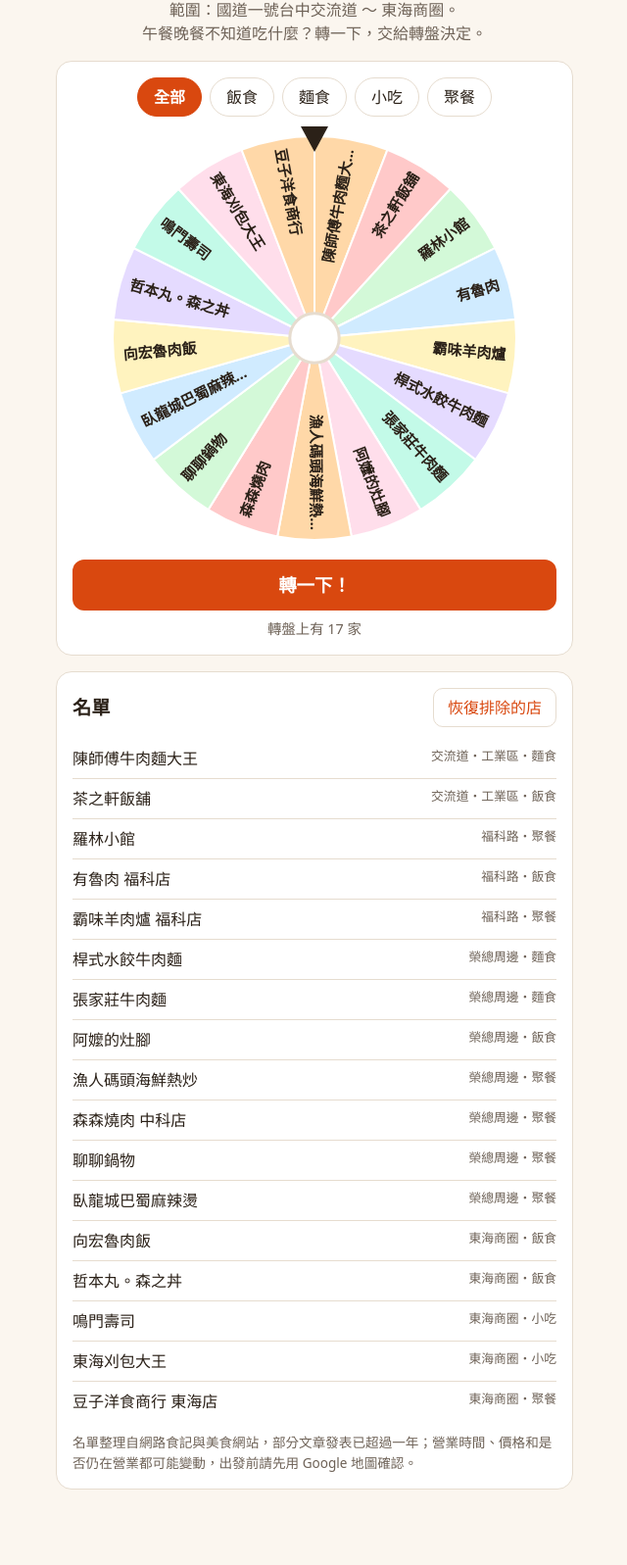
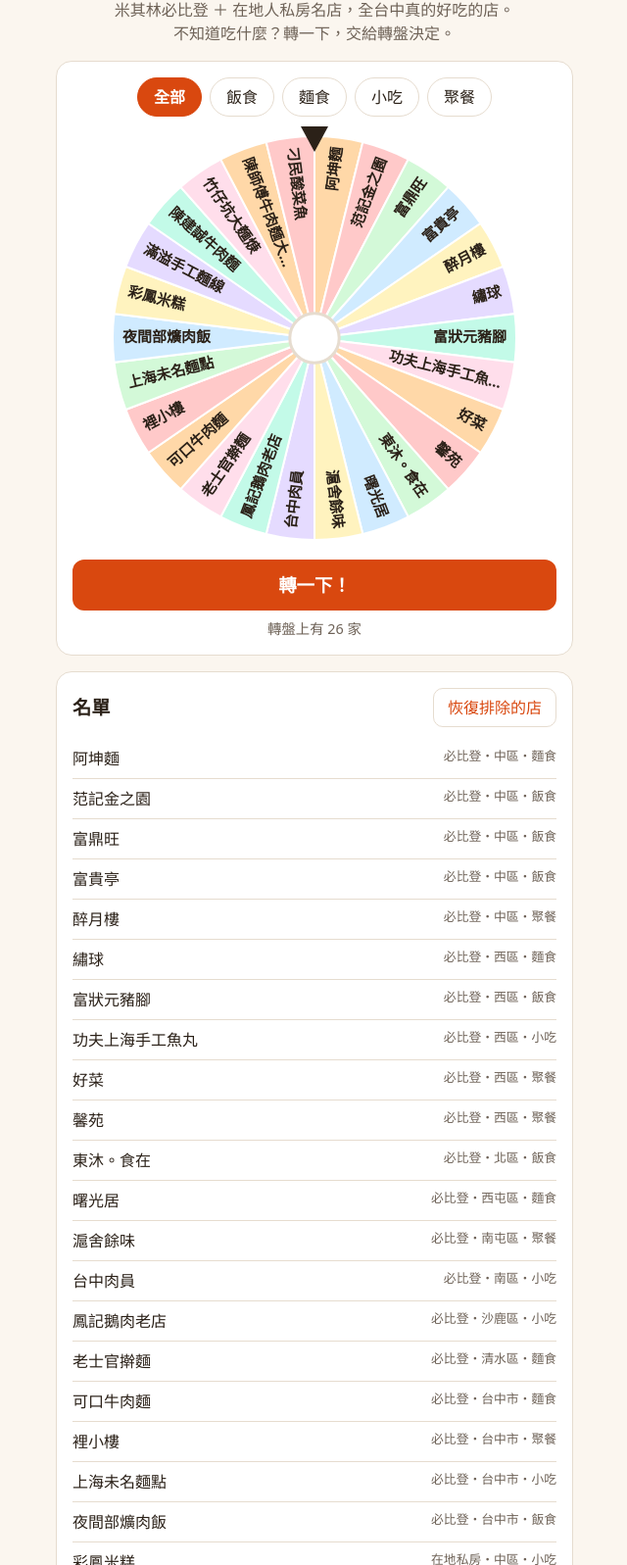
Before and after one commit to tensun0423-lang/HELEN, a plain HTML site: page food-wheel/index.html in a window 1280 px wide. Shown: the part 71-1668 px from the top of the page at 98% size, without its empty margins (319-959 px from the left). Before the commit the page ends 1607 px from the top, so only its background shows below. Drawn offline with Linux system fonts and the light colour scheme.

Commit message:
美食轉盤改為全台中必比登與在地私房名店
- 名單改為 26 家：20 家 2026 米其林必比登推介、6 家在地人私房名店
- 每家店加上來源類別（必比登／在地私房）與行政區，結果和清單都會顯示
- Google 地圖搜尋改用「店名＋台中＋行政區」
- 標題、說明、PWA 名稱改為台中美食轉盤，快取版本升到 2

Co-Authored-By: Claude Opus 5.5 <noreply@anthropic.com>
Claude-Session: https://claude.ai/code/session_01JuVgrvTF2k5cX4VB58nCZo

```diff
--- a/food-wheel/app.js
+++ b/food-wheel/app.js
@@ -8,8 +8,6 @@
   const TEXT_COLOR = "#2b2118";
   const SPIN_MS = window.matchMedia("(prefers-reduced-motion: reduce)").matches ? 600 : 4500;
   const TAU = Math.PI * 2;
-  // Google 地圖搜尋時附加的地區關鍵字，避免搜到其他縣市的同名分店
-  const MAP_KEYWORD = { "交流道・工業區": "西屯 工業區", "福科路": "西屯 福科路", "榮總周邊": "西屯 榮總", "東海商圈": "東海" };
 
   const canvas = document.getElementById("wheel");
   const ctx = canvas.getContext("2d");
@@ -150,11 +148,13 @@
     lastPick = item;
     document.getElementById("result-name").textContent = item.name;
     document.getElementById("result-area").textContent = item.area;
+    document.getElementById("result-tag").textContent = item.tag;
     document.getElementById("result-type").textContent = item.type;
     document.getElementById("result-note").textContent = item.note;
     document.getElementById("result-map").href =
       "https://www.google.com/maps/search/?api=1&query=" +
-      encodeURIComponent(item.name + " 台中 " + (MAP_KEYWORD[item.area] || ""));
+      // 加上台中與行政區，避免搜到其他縣市的同名店
+      encodeURIComponent(item.name + " 台中" + (item.area !== "台中市" ? " " + item.area : ""));
     document.getElementById("result-source").href = item.source;
     resultEl.hidden = false;
   }
@@ -187,7 +187,7 @@
       name.textContent = item.name;
       const tag = document.createElement("span");
       tag.className = "tag";
-      tag.textContent = item.area + "・" + item.type;
+      tag.textContent = item.tag + "・" + item.area + "・" + item.type;
       li.append(name, tag);
       listEl.append(li);
     });
--- a/food-wheel/data.js
+++ b/food-wheel/data.js
@@ -1,31 +1,41 @@
-// 美食清單：國道一號台中交流道 ～ 東海商圈（沿台灣大道四段）
-// 區域：交流道・工業區、福科路、榮總周邊、東海商圈
-// 資料整理自網路食記與美食網站（來源列在每家店的 source），部分文章發表已超過一年。
+// 台中美食清單：米其林必比登推介 ＋ 在地人私房名店
+// tag：「必比登」＝ 2026 台灣米其林指南必比登推介；「在地私房」＝ 在地人、網友或食記推薦的隱藏版／排隊店
+// area：行政區；來源沒寫清楚的標「台中市」
 // 營業時間、價格、是否仍在營業都可能變動，出發前請先用 Google 地圖確認。
 // 類型：飯食、麵食、小吃、聚餐
-window.FOOD_LIST = [
-  // 交流道・工業區（台中工業區、中工三路）
-  { name: "陳師傅牛肉麵大王", area: "交流道・工業區", type: "麵食", note: "工業區一路的超人氣排隊牛肉麵，口味偏重。", source: "https://mercury0314.pixnet.net/blog/posts/9462528377" },
-  { name: "茶之軒飯舖", area: "交流道・工業區", type: "飯食", note: "中工三路，有便當、火鍋、麻辣燙，許多東海學生常去。", source: "https://mercury0314.pixnet.net/blog/posts/9462528377" },
+(function () {
+  const BIB = "https://www.taichung.gov.tw/8868/8872/9962/3321765";
+  const BIB_DISHES = "https://sunnylife.tw/2025bib-gourmand/";
 
-  // 福科路
-  { name: "羅林小館", area: "福科路", type: "聚餐", note: "資深中式餐館，用餐時間常客滿，建議先訂位。", source: "https://taiwan17go.com/foucaultfood/" },
-  { name: "有魯肉 福科店", area: "福科路", type: "飯食", note: "魯肉飯老店的分店，在福科路 362 巷內。", source: "https://taiwan17go.com/foucaultfood/" },
-  { name: "霸味羊肉爐 福科店", area: "福科路", type: "聚餐", note: "福科路上的羊肉爐，適合天冷聚餐。", source: "https://niniandblue.com/blog/post/203928766" },
+  window.FOOD_LIST = [
+    // ---- 米其林必比登推介 ----
+    { name: "阿坤麵", area: "中區", type: "麵食", tag: "必比登", note: "巷弄老麵店，乾麵配水晶餃湯，麻醬麵、滷蛋也有人推。", source: BIB_DISHES },
+    { name: "范記金之園", area: "中區", type: "飯食", tag: "必比登", note: "招牌草袋飯，排骨飯也受歡迎。", source: BIB_DISHES },
+    { name: "富鼎旺", area: "中區", type: "飯食", tag: "必比登", note: "豬腳飯、蹄膀飯、滷肉飯。", source: BIB_DISHES },
+    { name: "富貴亭", area: "中區", type: "飯食", tag: "必比登", note: "燉肉飯、當歸湯品、燻鵝。", source: BIB_DISHES },
+    { name: "醉月樓", area: "中區", type: "聚餐", tag: "必比登", note: "中山路老字號，推薦紅燒肉。", source: "https://supertaste.tvbs.com.tw/pack/355935" },
+    { name: "繡球", area: "西區", type: "麵食", tag: "必比登", note: "江浙與川味麵食，冰糖㸆苦瓜。食記提到一週可能只開三天。", source: BIB_DISHES },
+    { name: "富狀元豬腳", area: "西區", type: "飯食", tag: "必比登", note: "豬腳燉得軟嫩入味，搭配特製醬料。", source: "https://supertaste.tvbs.com.tw/food/360517" },
+    { name: "功夫上海手工魚丸", area: "西區", type: "小吃", tag: "必比登", note: "手工魚丸、上海蔥油拌麵、雪菜魚丸湯。", source: "https://www.nownews.com/news/6718406" },
+    { name: "好菜", area: "西區", type: "聚餐", tag: "必比登", note: "亞洲創意料理，適合聚餐。", source: "https://supertaste.tvbs.com.tw/pack/355935" },
+    { name: "馨苑", area: "西區", type: "聚餐", tag: "必比登", note: "台菜套餐，滷肉飯也推薦。", source: "https://supertaste.tvbs.com.tw/pack/355935" },
+    { name: "東沐。食在", area: "北區", type: "飯食", tag: "必比登", note: "2026 新入選，科博館附近的排隊鴨肉飯。", source: "https://supertaste.tvbs.com.tw/food/360517" },
+    { name: "曙光居", area: "西屯區", type: "麵食", tag: "必比登", note: "素食，人氣菜色是手工拉麵「非常麵」。", source: BIB_DISHES },
+    { name: "滬舍餘味", area: "南屯區", type: "聚餐", tag: "必比登", note: "上海風味料理，必比登連續入選。", source: BIB },
+    { name: "台中肉員", area: "南區", type: "小吃", tag: "必比登", note: "復興路三段的老字號肉圓。", source: BIB },
+    { name: "鳳記鵝肉老店", area: "沙鹿區", type: "小吃", tag: "必比登", note: "沙鹿平價鵝肉，乾麵和小菜也很受歡迎。", source: "https://news.ltn.com.tw/news/Taichung/breakingnews/5504682" },
+    { name: "老士官擀麵", area: "清水區", type: "麵食", tag: "必比登", note: "清水連年入選的手擀麵。", source: "https://news.ltn.com.tw/news/Taichung/breakingnews/5504682" },
+    { name: "可口牛肉麵", area: "台中市", type: "麵食", tag: "必比登", note: "大墩路，紅燒半筋半肉牛肉麵。週末公休。", source: "https://guide.michelin.com/tw/zh_TW/taichung-region/taichung/restaurant/ke-kou-beef-noodles" },
+    { name: "裡小樓", area: "台中市", type: "聚餐", tag: "必比登", note: "招牌鹽焗玉米雞腿，醬冬瓜滷肉飯。", source: BIB_DISHES },
+    { name: "上海未名麵點", area: "台中市", type: "小吃", tag: "必比登", note: "推薦蔥油餅、酸梅湯。", source: BIB_DISHES },
+    { name: "夜間部爌肉飯", area: "台中市", type: "飯食", tag: "必比登", note: "人氣宵夜爌肉飯，可加辣菜脯。晚上才營業。", source: "https://supertaste.tvbs.com.tw/food/360517" },
 
-  // 榮總周邊（台灣大道四段、福科路尾段）
-  { name: "桿式水餃牛肉麵", area: "榮總周邊", type: "麵食", note: "榮總旁，冰花煎餃配紅燒牛肉麵，商業午餐划算。", source: "https://ifoodie.tw/explore/%E5%8F%B0%E4%B8%AD%E5%B8%82/list/%E5%8F%B0%E4%B8%AD%E6%A6%AE%E7%B8%BD%E9%99%84%E8%BF%91%E7%BE%8E%E9%A3%9F" },
-  { name: "張家莊牛肉麵", area: "榮總周邊", type: "麵食", note: "榮總附近的牛肉麵，部落客推薦。", source: "https://jamesdiscover.tw/blog/243" },
-  { name: "阿嬤的灶腳", area: "榮總周邊", type: "飯食", note: "招牌豬油拌飯，簡單古早味。", source: "https://jamesdiscover.tw/blog/243" },
-  { name: "漁人碼頭海鮮熱炒", area: "榮總周邊", type: "聚餐", note: "平價海鮮熱炒，適合晚餐多人一起吃。", source: "https://jamesdiscover.tw/blog/243" },
-  { name: "森森燒肉 中科店", area: "榮總周邊", type: "聚餐", note: "台灣大道四段的燒肉，愛食記評分 4.6，午晚餐都有營業。", source: "https://ifoodie.tw/explore/%E5%8F%B0%E4%B8%AD%E5%B8%82/list/%E5%8F%B0%E7%81%A3%E5%A4%A7%E9%81%93%E5%9B%9B%E6%AE%B5/" },
-  { name: "聊聊鍋物", area: "榮總周邊", type: "聚餐", note: "台灣大道四段的鍋物，愛食記評分 4.9。", source: "https://ifoodie.tw/explore/%E5%8F%B0%E4%B8%AD%E5%B8%82/list/%E5%8F%B0%E4%B8%AD%E6%A6%AE%E7%B8%BD%E9%99%84%E8%BF%91%E7%BE%8E%E9%A3%9F" },
-  { name: "臥龍城巴蜀麻辣燙", area: "榮總周邊", type: "聚餐", note: "福科路近榮總，四川麻辣風味，愛食記評分 4.5。", source: "https://ifoodie.tw/explore/%E5%8F%B0%E4%B8%AD%E5%B8%82/list/%E5%8F%B0%E4%B8%AD%E6%A6%AE%E7%B8%BD%E9%99%84%E8%BF%91%E7%BE%8E%E9%A3%9F" },
-
-  // 東海商圈（東海別墅、新興路一帶）
-  { name: "向宏魯肉飯", area: "東海商圈", type: "飯食", note: "東海商圈魯肉飯老店，學生和上班族都愛。", source: "https://yiwutrip.tw/tung-hai-night-market/" },
-  { name: "哲本丸。森之丼", area: "東海商圈", type: "飯食", note: "東海學生推爆的日式丼飯與定食。", source: "https://vialife.tw/1933/" },
-  { name: "鳴門壽司", area: "東海商圈", type: "小吃", note: "東海夜市 A2 攤的銅板壽司，用餐時段常排隊。", source: "https://yiwutrip.tw/tung-hai-night-market/" },
-  { name: "東海刈包大王", area: "東海商圈", type: "小吃", note: "被稱為隱藏版冠軍，傍晚 5:30～7:30 前去人較少。", source: "https://yiwutrip.tw/tung-hai-night-market/" },
-  { name: "豆子洋食商行 東海店", area: "東海商圈", type: "聚餐", note: "巷弄裡的洋食餐廳，東海學生和家庭客都喜歡。", source: "https://vialife.tw/1933/" },
-];
+    // ---- 在地私房名店 ----
+    { name: "彩鳳米糕", area: "中區", type: "小吃", tag: "在地私房", note: "部落客最常回訪的私藏米糕，早上六點開門。", source: "https://supertaste.tvbs.com.tw/pack/348872" },
+    { name: "滿溢手工麵線", area: "南屯區", type: "小吃", tag: "在地私房", note: "銅板價手工麵線，每日現煮。", source: "https://supertaste.tvbs.com.tw/pack/348872" },
+    { name: "陳建誠牛肉麵", area: "南屯區", type: "麵食", tag: "在地私房", note: "好市多對面騎樓下的隱藏版牛肉麵。", source: "https://supertaste.tvbs.com.tw/pack/348872" },
+    { name: "竹仔坑大麵焿", area: "台中市", type: "小吃", tag: "在地私房", note: "Dcard 在地人口袋名單常客。", source: "https://www.dcard.tw/f/food/p/234265070" },
+    { name: "陳師傅牛肉麵大王", area: "西屯區", type: "麵食", tag: "在地私房", note: "工業區一路的超人氣排隊牛肉麵，口味偏重。", source: "https://mercury0314.pixnet.net/blog/posts/9462528377" },
+    { name: "刁民酸菜魚 逢甲店", area: "西屯區", type: "聚餐", tag: "在地私房", note: "逢甲排隊名店，假日可能要排 2 小時。", source: "https://liumouth.tw/xitun-food/" },
+  ];
+})();
--- a/food-wheel/index.html
+++ b/food-wheel/index.html
@@ -5,7 +5,7 @@
   <meta name="viewport" content="width=device-width, initial-scale=1">
   <meta name="color-scheme" content="light dark">
   <meta name="theme-color" content="#d9480f">
-  <meta name="description" content="國道一號台中交流道到東海商圈的美食轉盤，轉一下決定午餐晚餐吃什麼。">
+  <meta name="description" content="台中必比登與在地人私房美食轉盤，轉一下決定吃什麼。">
   <!-- PWA：安裝到主畫面 -->
   <link rel="manifest" href="manifest.webmanifest">
   <link rel="icon" type="image/png" sizes="192x192" href="icons/icon-192.png">
@@ -14,13 +14,13 @@
   <meta name="mobile-web-app-capable" content="yes">
   <meta name="apple-mobile-web-app-title" content="美食轉盤">
   <meta name="apple-mobile-web-app-status-bar-style" content="default">
-  <title>東海美食轉盤</title>
+  <title>台中美食轉盤</title>
   <link rel="stylesheet" href="style.css">
 </head>
 <body>
   <header class="page-header">
-    <h1>東海美食轉盤</h1>
-    <p>範圍：國道一號台中交流道 ～ 東海商圈。<br>午餐晚餐不知道吃什麼？轉一下，交給轉盤決定。</p>
+    <h1>台中美食轉盤</h1>
+    <p>米其林必比登 ＋ 在地人私房名店，全台中真的好吃的店。<br>不知道吃什麼？轉一下，交給轉盤決定。</p>
     <div class="install" id="install" hidden>
       <button id="install-btn" type="button" class="secondary">安裝到主畫面</button>
       <p id="install-hint" class="install-hint" hidden>iPhone：按 Safari 下方的「分享」，再選「加入主畫面」。</p>
@@ -44,7 +44,7 @@
       <div id="result" class="result" aria-live="polite" hidden>
         <p class="result-label">今天就吃</p>
         <h2 id="result-name"></h2>
-        <p class="result-tags"><span class="result-type" id="result-area"></span> <span class="result-type" id="result-type"></span></p>
+        <p class="result-tags"><span class="result-type result-tag" id="result-tag"></span> <span class="result-type" id="result-area"></span> <span class="result-type" id="result-type"></span></p>
         <p id="result-note"></p>
         <div class="result-actions">
           <a id="result-map" class="link-btn" target="_blank" rel="noopener">在 Google 地圖查看</a>
--- a/food-wheel/style.css
+++ b/food-wheel/style.css
@@ -105,6 +105,7 @@ button:focus-visible, a:focus-visible { outline: 2px solid var(--accent); outlin
 .result-label { margin: 0; color: var(--muted); }
 .result h2 { margin: 4px 0; font-size: 1.5rem; }
 .result-tags { margin: 0 0 8px; }
+.result-tag { border-color: var(--accent); color: var(--accent); font-weight: 600; }
 .result-type { display: inline-block; margin: 0 2px; padding: 0 10px; border: 1px solid var(--border); border-radius: 999px; font-size: 0.85rem; }
 .result-actions { display: grid; gap: 8px; margin-top: 12px; }
 .result-source { margin: 12px 0 0; font-size: 0.8rem; color: var(--muted); }
--- a/food-wheel/sw.js
+++ b/food-wheel/sw.js
@@ -1,7 +1,7 @@
-// 東海美食轉盤 Service Worker
+// 台中美食轉盤 Service Worker
 // 策略：先用網路取得最新版本並更新快取；離線或網路失敗時改用快取。
 // 修改任何要離線使用的檔案後，請把 CACHE_VERSION 加 1，讓舊快取被清掉。
-const CACHE_VERSION = 1;
+const CACHE_VERSION = 2;
 const CACHE_NAME = "food-wheel-v" + CACHE_VERSION;
 const APP_SHELL = [
   "./",
```
Also changed, not shown: food-wheel/manifest.webmanifest, 1 other file.
